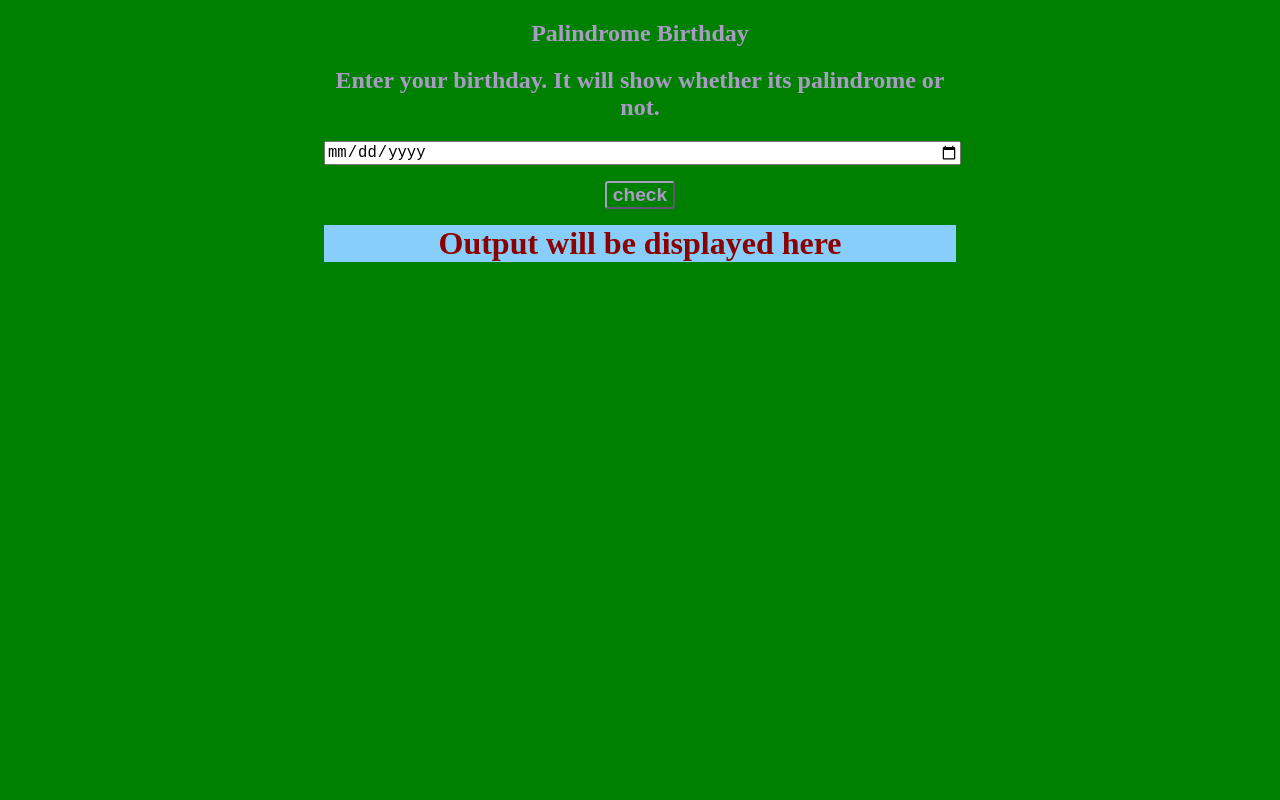
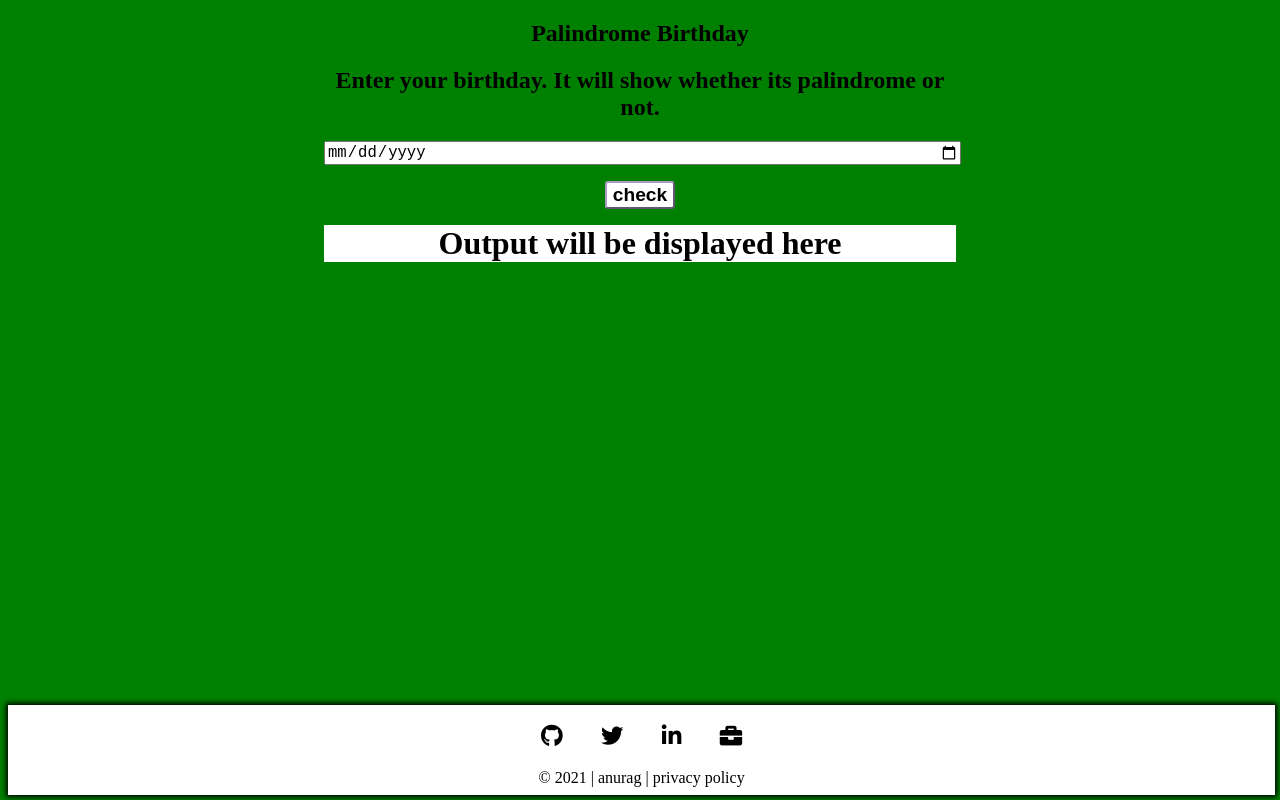
Before and after one commit to anurag-kkumarr/Palindrome-Birthday, a plain HTML site: page index.html in a window 1280 px wide. Drawn offline with Linux system fonts and the light colour scheme.

Commit message:
css styling done

```diff
--- a/index.html
+++ b/index.html
@@ -6,6 +6,10 @@
     <meta name="viewport" content="width=device-width, initial-scale=1.0">
     <title>Palindrome Birthday</title>
     <link rel="stylesheet" href="style.css">
+    <link
+    rel="stylesheet"
+    href="https://cdnjs.cloudflare.com/ajax/libs/font-awesome/5.15.1/css/all.min.css"
+  />
 </head>
 <body>
     <div class="container">
@@ -23,6 +27,29 @@
         </section>
     </div>
 
+    <footer class="footer">
+        <ul>
+            <li class="footer">
+                <a href="https://github.com/anurag-kkumarr"><i class = "fab fa-github"></i></a>
+            </li>
+
+            <li class="footer">
+                <a href="https://twitter.com/anuragcode"><i class = "fab fa-twitter"></i></a>
+            </li>
+
+            <li class="footer">
+                <a href="https://www.linkedin.com/in/anuragkkumarr/"><i class="fab fa-linkedin-in"></i></a>
+            </li>
+
+            <li class="footer">
+                <a href="https://anuragcode.netlify.app/"><i class="fas fa-briefcase"></i></a>
+            </li>
+
+        </ul>
+
+        <div class="legacy">© 2021 | anurag  | privacy policy</div>
+    </footer>
+
     <script src="script.js" type="text/javascript"></script>
 </body>
 </html>
--- a/style.css
+++ b/style.css
@@ -11,7 +11,7 @@ body {
 
 h1, h2 {
   text-align: center;
-  color: rgb(169, 155, 196);
+  color: black;
 }
 
 .container {
@@ -40,11 +40,12 @@ button {
     margin-top: 0.5rem;
     margin: auto;
     background: transparent;
-    color: rgb(169, 155, 196);
+    color: black;
     border-color: rgb(169, 155, 196);
     border-radius: 0.2rem;
     font-weight: bold;
     font-size: larger;
+    background-color: white;
 
 }
 
@@ -52,9 +53,42 @@ button {
   text-align: center;
   margin-top: 1rem;
   margin-bottom: 2rem;
-  color: darkred;
+  color: black;
   font-weight: bolder;
   font-size: xx-large;
-  background-color: lightskyblue;
+  background-color: white;
   display: flexbox;
 }
+
+.footer a {
+  text-decoration: none;
+  display: block;
+  padding: 1.2rem;
+  font-size: 1.4rem;
+  color: black;
+}
+
+footer {
+  position: absolute;
+  bottom: 0.3rem;
+  width: 99%;
+  box-shadow: 0px 0px 5px 2px black;
+  background-color: white;
+  padding: 0 0 0.5rem;
+}
+ul {
+  list-style: none;
+  display: flex;
+  justify-content: center;
+  align-items: center;
+  padding-inline-start: 0px;
+  margin-block-start: 0;
+  margin-block-end: 0;
+}
+
+.legacy {
+
+  font-size: 1rem;
+  text-align: center;
+  color: black;
+}
```
